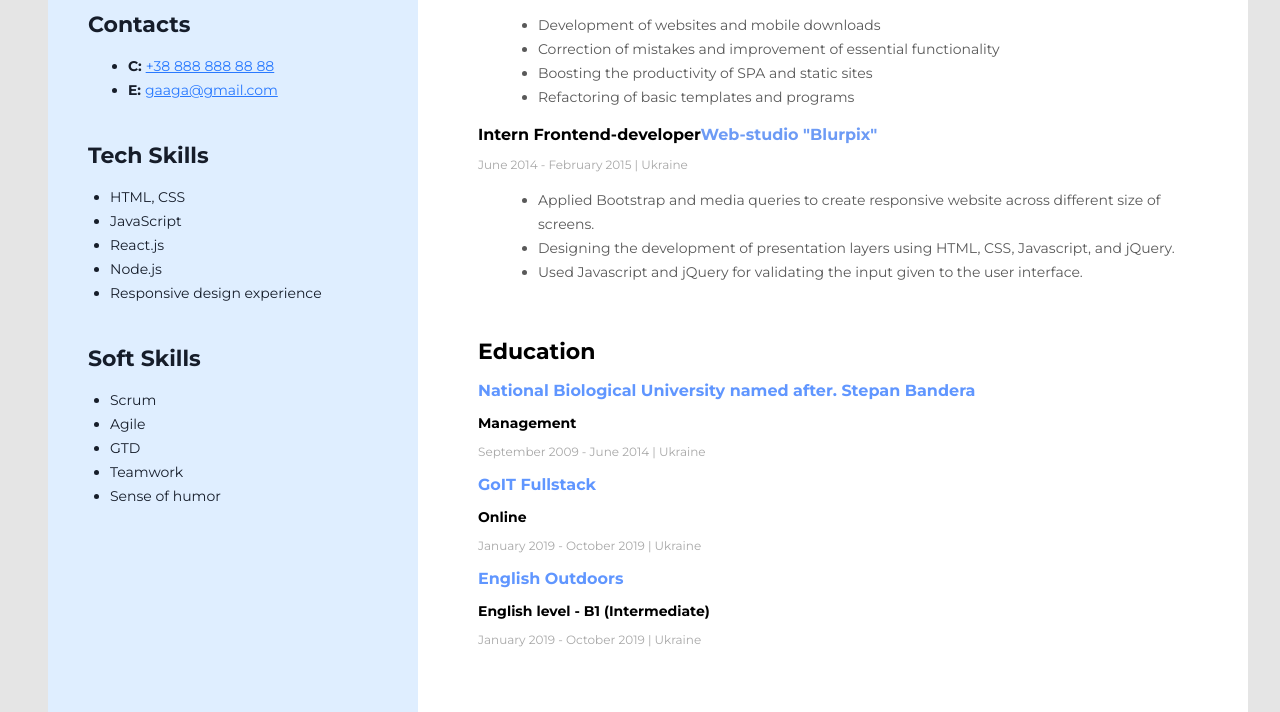
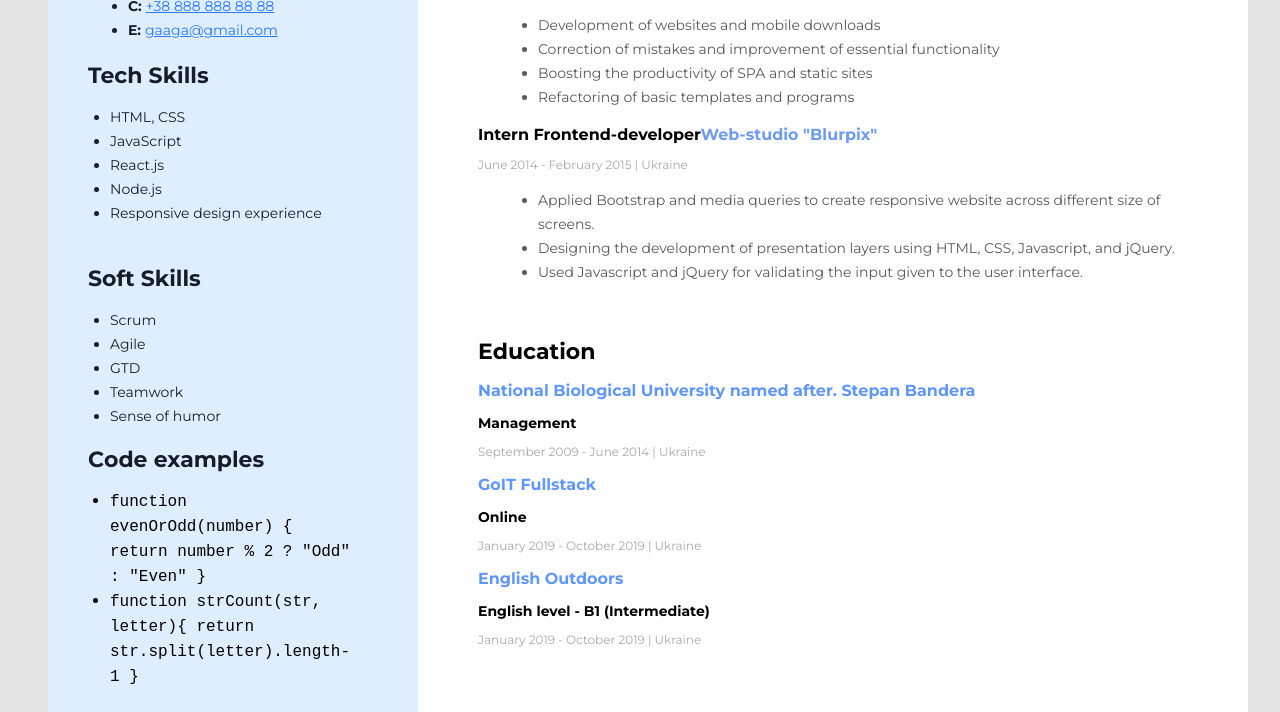
Before and after one commit to KseniyaTverdaya/rsschool-cv, a plain HTML site: page index.html in a window 1280 px wide. Shown: the part 767-1479 px from the top of the page. Drawn offline with Linux system fonts and the light colour scheme.

Commit message:
feat: index.html

```diff
--- a/index.html
+++ b/index.html
@@ -184,7 +184,7 @@
           <!-- Tech skills -->
           <section class="hard-skills">
             <div class="skills-container">
-              <h3 class="sidebar-title">Tech Skills</h3>
+              <h2 class="sidebar-title">Tech Skills</h2>
               <ul class="skills-list">
                 <li class="skills-item">HTML, CSS</li>
                 <li class="skills-item">JavaScript</li>
@@ -197,13 +197,30 @@
           <!-- Soft skills -->
           <section class="soft-skills">
             <div>
-              <h3 class="sidebar-title">Soft Skills</h3>
+              <h2 class="sidebar-title">Soft Skills</h2>
               <ul class="skills-list">
                 <li class="skills-item">Scrum</li>
                 <li class="skills-item">Agile</li>
                 <li class="skills-item">GTD</li>
                 <li class="skills-item">Teamwork</li>
                 <li class="skills-item">Sense of humor</li>
+              </ul>
+            </div>
+          </section>
+          <section class="code">
+            <div>
+              <h2 class="sidebar-title">Сode examples</h2>
+              <ul class="code-list">
+                <li class="code-item">
+                  <code class="code">function evenOrOdd(number) {
+                  return number % 2 ? "Odd" : "Even"
+                  }</code>
+                </li>
+                <li class="code-item"><code class="code">
+                  function strCount(str, letter){
+                  return str.split(letter).length-1
+                  }
+                </code></li>
               </ul>
             </div>
           </section>
@@ -216,7 +233,7 @@
       <li class="footer-list"><a class="footer-list" href="https://rs.school/js/"><img class="logo"
             src="https://rs.school/images/rs_school_js.svg" alt="logo" width="100"></a></li>
       <li class="footer-list"><a class="footer-list" href="https://github.com/KseniyaTverdaya">My Github</a></li>
-      <li class="footer-list">2023</li>
+      <li class="footer-list">2023 © Kseniya Tverdaya</li>
     </ul>
   </footer>
 </body>
--- a/style.css
+++ b/style.css
@@ -45,7 +45,7 @@ body {
 }
 .my-photo {
   margin-top: -40px;
-  margin-bottom: 40px;
+  margin-bottom: 0px;
 }
 .about-me {
   margin-bottom: 40px;
@@ -71,9 +71,9 @@ body {
 }
 
 .sidebar-content {
-  padding-top: 40px;
+  padding-top: 20px;
   padding-left: 40px;
-  padding-right: 80px;
+  padding-right: 60px;
 }
 
 .sidebar-title {
@@ -85,7 +85,7 @@ body {
   margin-bottom: 8px;
 }
 .contacts-container {
-  margin-bottom: 40px;
+  margin-bottom: 20px;
 }
 
 .contacts-item {
@@ -265,3 +265,14 @@ body {
 .footer-list:focus {
   color: #3665bd;
 }
+.code {
+  color: #000000;
+  font-size: 16px;
+}
+.code-item {
+  list-style: disc;
+}
+.code-list {
+  padding-left: 22px;
+  line-height: calc(24 / 16);
+}
```
